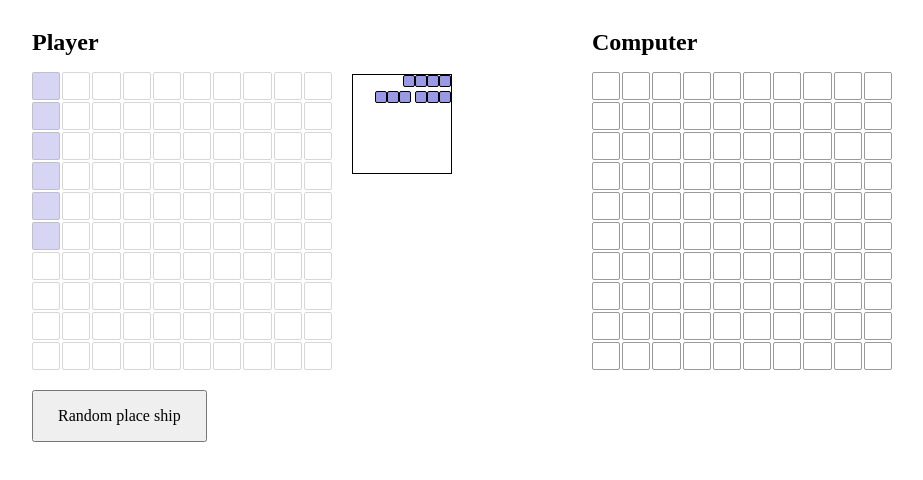
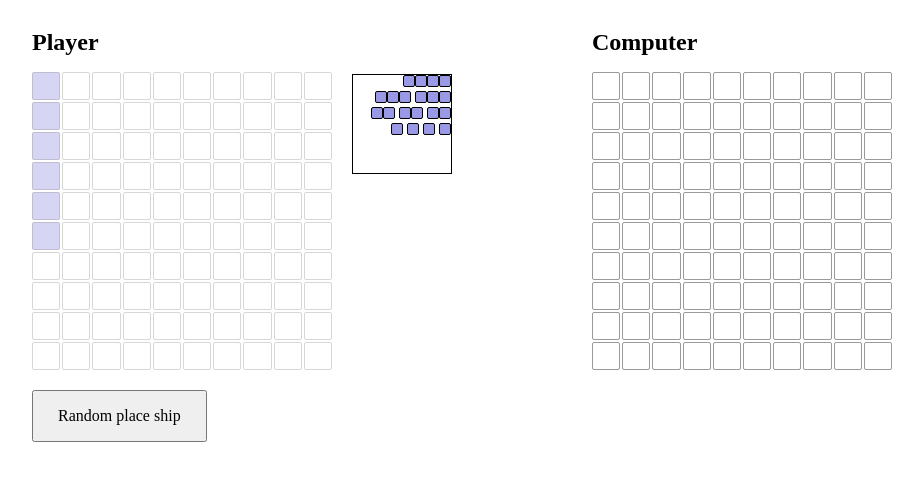
Before and after one commit to EthanTran02/battleship, a website built with webpack: page src/template.html in a window 1280 px wide. Shown: the part 94-574 px from the top of the page, without its empty margins (118-1041 px from the left). Built offline with nearby package versions, Linux system fonts and the light colour scheme.

Commit message:
Add ship elements to template

```diff
--- a/src/modules/init.js
+++ b/src/modules/init.js
@@ -17,8 +17,9 @@ export function setupPlayerTurn(game, containerID) {
     const modal = document.getElementById('modal-result');
     const cell = event.target;
 
+    // checkShipSunk()
     // hide the randomButton
-    document.getElementById('random').style.display = 'none';
+    document.getElemedntById('random').style.display = 'none';
 
     if (!cell.classList.contains('cell')) return;
     if (cell.classList.contains('hit') || cell.classList.contains('miss')) {
--- a/src/style.css
+++ b/src/style.css
@@ -216,6 +216,7 @@ body > h1 {
   display: flex;
   justify-content: end;
   gap: 4px;
+  margin-bottom: 4px;
 }
 
 #ship-3 > .ship-31 {
@@ -238,3 +239,52 @@ body > h1 {
   height: 12px;
   border-radius: 2px;
 }
+
+/* ship2 */
+#ship-2 {
+  display: flex;
+  justify-content: end;
+  gap: 4px;
+  margin-bottom: 4px;
+}
+
+#ship-2 > .ship-21,
+#ship-2 > .ship-22,
+#ship-2 > .ship-23 {
+  display: flex;
+  justify-content: end;
+}
+
+#ship-2 > .ship-21 > .ship,
+#ship-2 > .ship-22 > .ship,
+#ship-2 > .ship-23 > .ship {
+  border: 1px solid black;
+  width: 12px;
+  height: 12px;
+  border-radius: 2px;
+}
+
+/* ship1 */
+#ship-1 {
+  display: flex;
+  justify-content: end;
+  gap: 4px;
+}
+
+#ship-1 > .ship-11,
+#ship-1 > .ship-12,
+#ship-1 > .ship-13,
+#ship-1 > .ship-14 {
+  display: flex;
+  justify-content: end;
+}
+
+#ship-1 > .ship-11 > .ship,
+#ship-1 > .ship-12 > .ship,
+#ship-1 > .ship-13 > .ship,
+#ship-1 > .ship-14 > .ship {
+  border: 1px solid black;
+  width: 12px;
+  height: 12px;
+  border-radius: 2px;
+}
--- a/src/template.html
+++ b/src/template.html
@@ -34,7 +34,34 @@
               <div class="ship"></div>
             </div>
           </div>
-
+          <div id="ship-2">
+            <div class="ship-21">
+              <div class="ship"></div>
+              <div class="ship"></div>
+            </div>
+            <div class="ship-22">
+              <div class="ship"></div>
+              <div class="ship"></div>
+            </div>
+            <div class="ship-23">
+              <div class="ship"></div>
+              <div class="ship"></div>
+            </div>
+          </div>
+          <div id="ship-1">
+            <div class="ship-11">
+              <div class="ship"></div>
+            </div>
+            <div class="ship-12">
+              <div class="ship"></div>
+            </div>
+            <div class="ship-13">
+              <div class="ship"></div>
+            </div>
+            <div class="ship-14">
+              <div class="ship"></div>
+            </div>
+          </div>
         </div>
         <h2>Player</h2>
         <div id="board-container1"></div>
```
